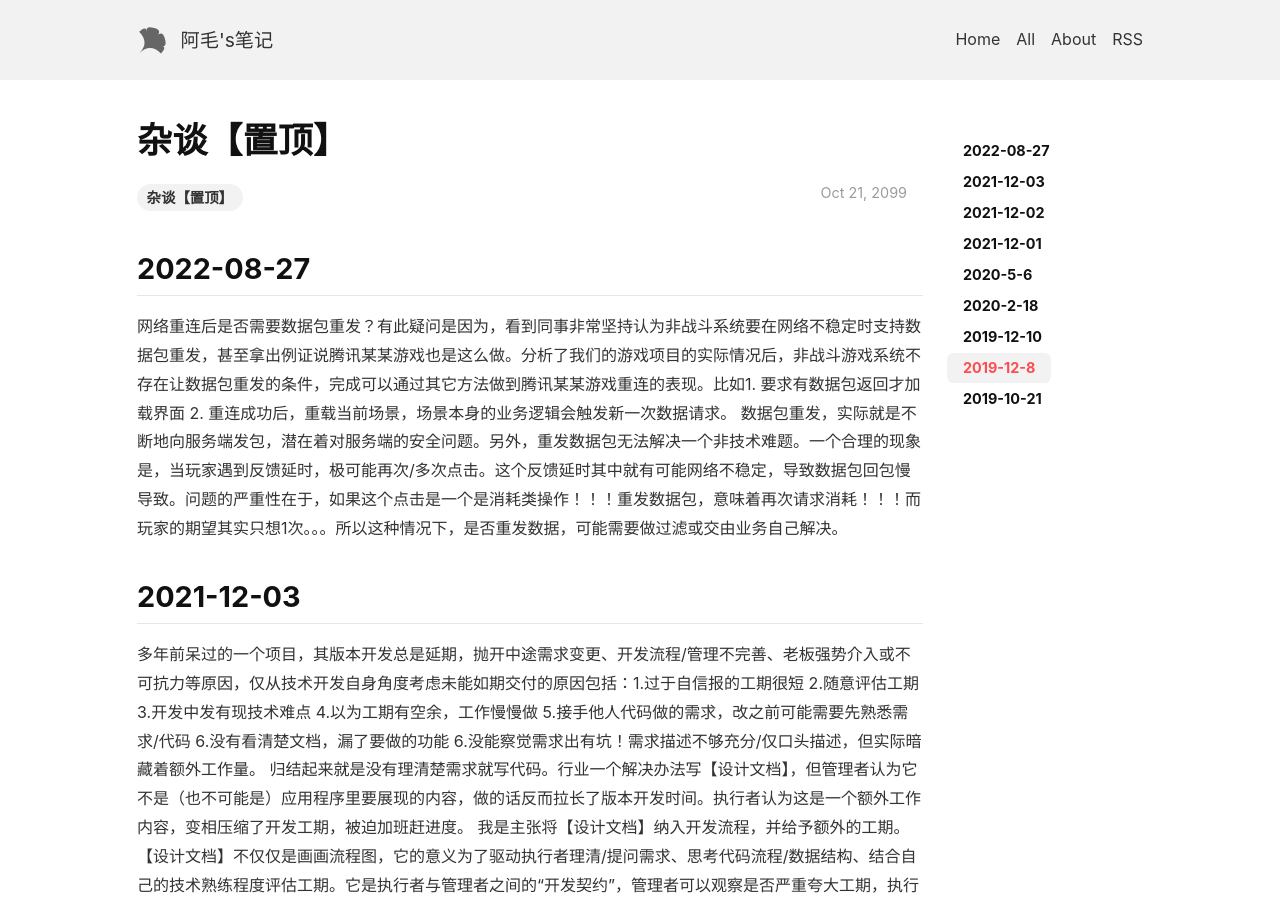
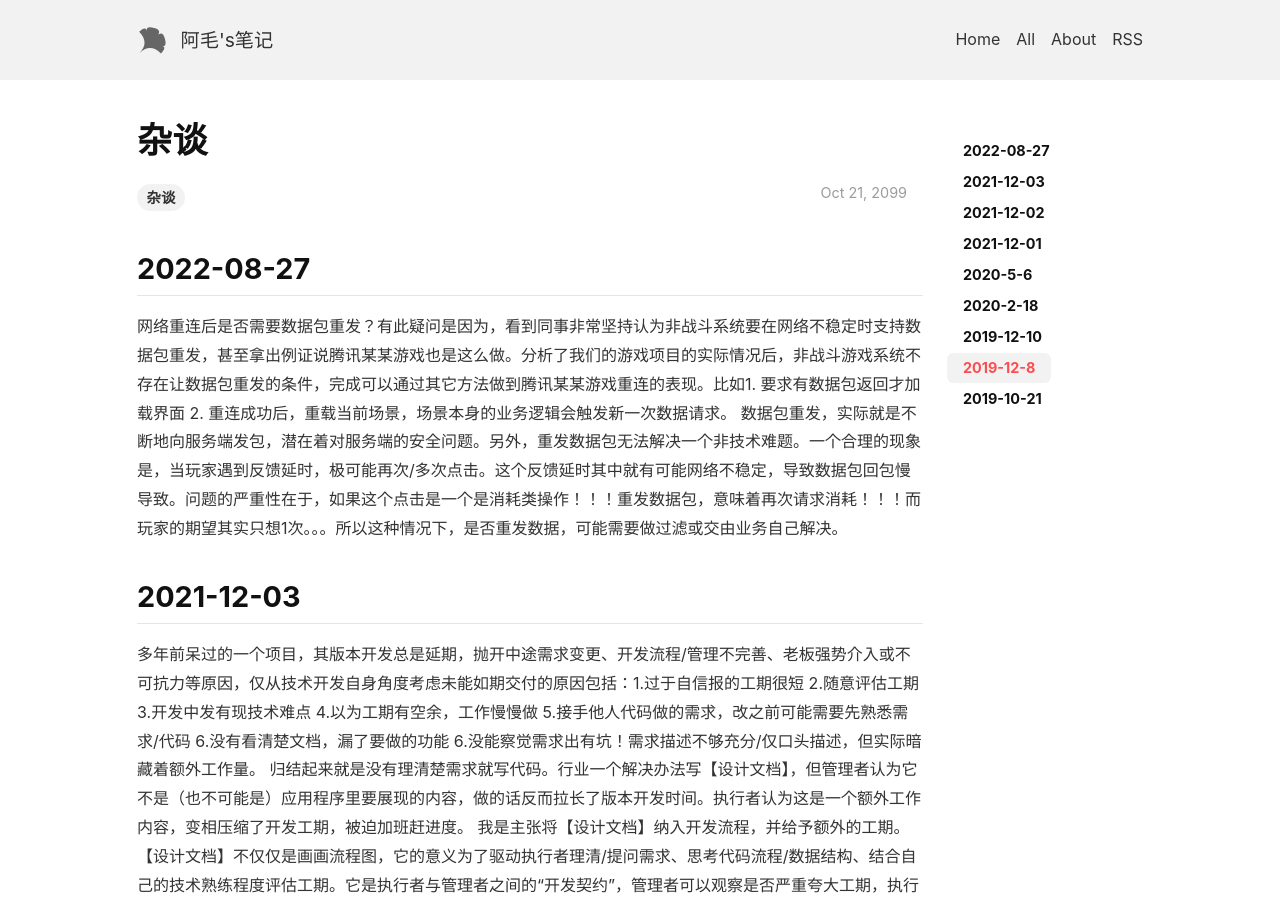
Before and after one commit to lizijie/lizijie.github.io, a Jekyll site: the page built from _posts/2099-10-21-杂谈.md, in a window 1280 px wide and 900 px high. Built offline with Jekyll 4.4.1, drawn with Linux system fonts in a browser that asks for light colours; nearby versions of some CDN libraries; comment, search, counter and statistics services are not loaded.

Commit message:
update 2099-10-21-杂谈【置顶】

```diff
--- a/_posts/2099-10-21-杂谈【置顶】.md
+++ b/_posts/2099-10-21-杂谈.md
@@ -1,8 +1,8 @@
 ---
 layout: post
-title: 杂谈【置顶】
+title: 杂谈
 key: 209910211243
-tags: 杂谈【置顶】
+tags: 杂谈
 ---
 
 
```
